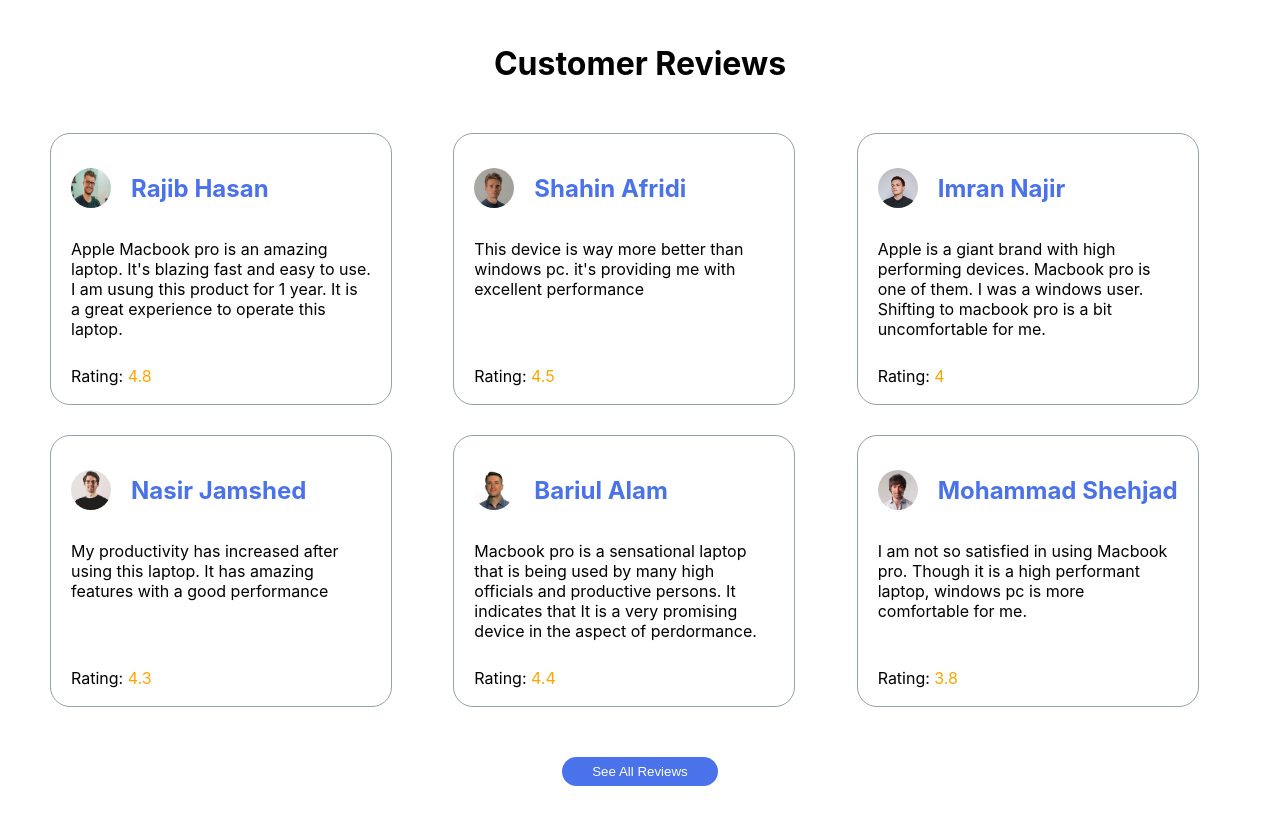
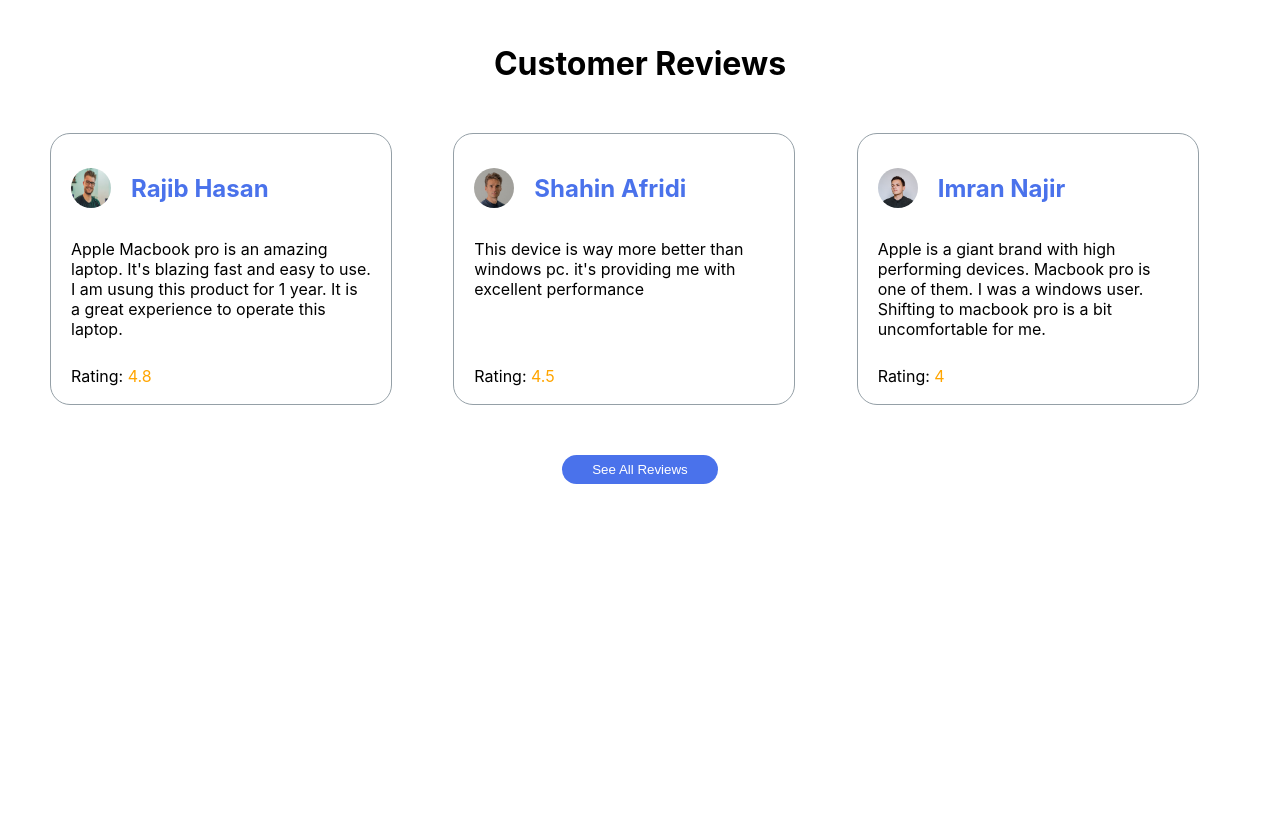
Before and after one commit to hoqradwan/laptop-geeks, a React (Create React App) app: page / in a window 1280 px wide. Shown: the part 540-1364 px from the top of the page. After the commit the page ends 1074 px from the top, so only its background shows below. Built offline with nearby package versions, Linux system fonts and the light colour scheme.

Commit message:
final commit

```diff
--- a/src/components/About/About.js
+++ b/src/components/About/About.js
@@ -3,7 +3,7 @@
 const About = () => {
     return (
         <div>
-            <h1>This is about</h1>
+            <h1 style={{textAlign:'center'}}>About us</h1>
         </div>
     );
 };
--- a/src/components/Home/Home.js
+++ b/src/components/Home/Home.js
@@ -5,7 +5,8 @@
 import "./Home.css";
 
 const Home = () => {
-  const [reviews, setReviews] = useReviews();
+  const [reviews] = useReviews();
+  const slicedReviews = reviews.slice(0,3);
   const navigate = useNavigate();
 
   return (
@@ -31,9 +32,9 @@
       <div>
         <h1 className="review-header">Customer Reviews</h1>
         <div className="reviews-container">
-          {reviews.map((review) => (
+          {slicedReviews.map(review =>
             <Review key={review.id} review={review}></Review>
-          ))}
+          )}
         </div>
       </div>
       <div className="button-div">
```
